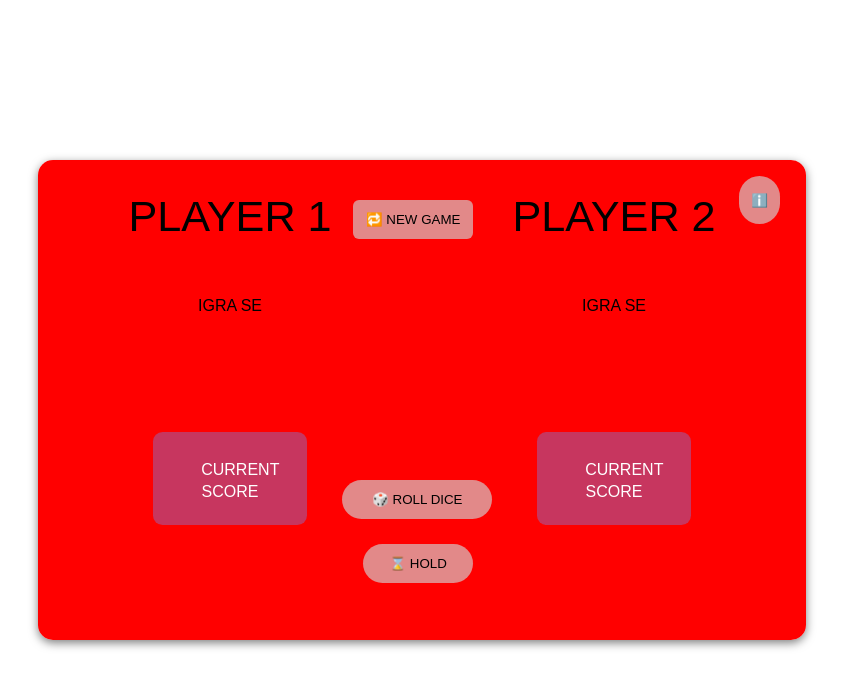
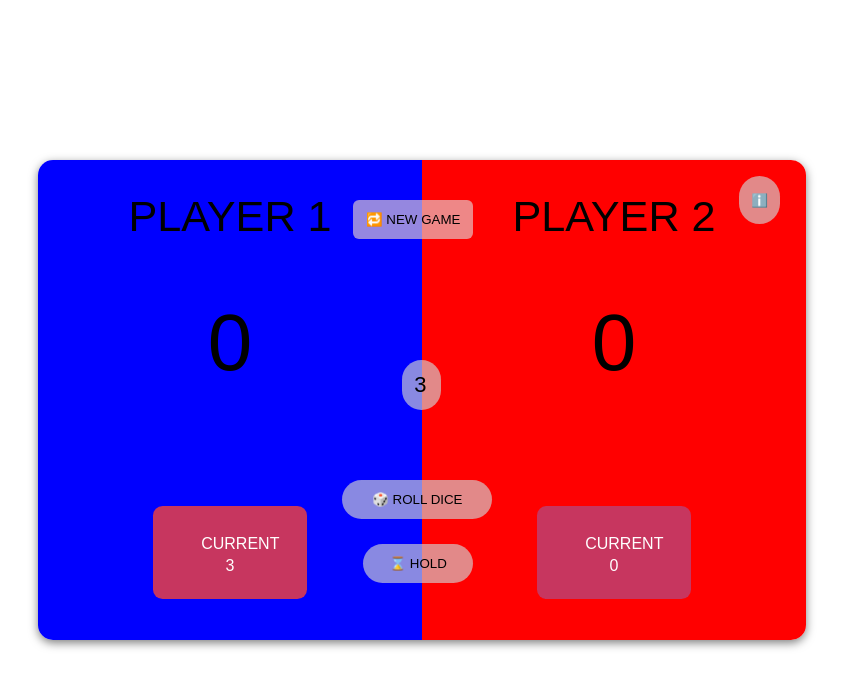
Before and after one commit to spahicadis/pig-game, a plain HTML site: page index.html in a window 1280 px wide. Both pictures are taken after a click on the button "🎲 ROLL DICE". Shown: the whole page, without its empty margins (218-1061 px from the left). Drawn offline with Linux system fonts and the light colour scheme.

Commit message:
Some change after consulting

```diff
--- a/app.js
+++ b/app.js
@@ -1,8 +1,60 @@
-//dom
+//DOM
+const scorePlayer1 = document.querySelector('.score-player-1');
+const scoreEndPlayer1 = document.querySelector('.score-end-player-1');
+const scorePlayer2 = document.querySelector('.score-player-2');
+const scoreEndPlayer2 = document.querySelector('.score-end-player-2');
+const buttonNewGame = document.querySelector('.new-game');
+const buttonRollDice = document.querySelector('.roll-game');
+const buttonHoldGame = document.querySelector('.hold-game');
+const infoButton = document.querySelector('.info');
+const player1 = document.querySelector('.player-1');
+const player2 = document.querySelector('.player-2');
+const roleStat = document.querySelector('.rollResult');
 
-const score = document.querySelectorAll('.player-score');
-const newGame = document.querySelector('.new-game');
+//
 
-score.forEach((e) => {
-    e.innerHTML = 'igra se'
+let randomNum = null
+let currentScorePlayer1 = 0;
+let totalScorePlayer1 = 0;
+let currentScorePlayer2 = 0;
+let totalScorePlayer2 = 0;
+let activePlayer = 'player 1';
+player1.style.backgroundColor = 'blue';
+
+
+
+infoButton.addEventListener('click', function() {
+    alert('roll the dice, whoever gets one point loses');
 })
+
+function randomNumber() {
+    return Math.floor(Math.random() * 6) + 1
+}
+
+buttonHoldGame.addEventListener('click', function() {
+    if(activePlayer == 'player 1') {
+        activePlayer = 'player 2'
+        player1.style.backgroundColor = 'red';
+        player2.style.backgroundColor = 'blue';
+    } else if(activePlayer == 'player 2') {
+        activePlayer = 'player 1'
+        player1.style.backgroundColor = 'blue';
+        player2.style.backgroundColor = 'red';
+    }
+    console.log(activePlayer);
+})
+
+
+
+buttonRollDice.addEventListener('click', function() {
+    randomNum = randomNumber()
+    roleStat.innerHTML = randomNum;
+
+    if(activePlayer == 'player 1') {
+        currentScorePlayer1+= randomNum
+        scoreEndPlayer1.innerHTML = currentScorePlayer1
+
+    }
+
+console.log(currentScorePlayer1);
+})
--- a/index.html
+++ b/index.html
@@ -12,24 +12,25 @@
         <section class="modal-box">
             <div class="playground-box">
                 <div class="player player-1">
-                    <h4 class="player-heading player-1">Player 1</h4>
-                    <p class="player-score player-1">Score</p>
+                    <h4 class="player-heading">Player 1</h4>
+                    <p class="player-score score-player-1">0</p>
                     <div class="score-box score-box-player-1">
                         <p class="player-current-score player-current-score-player-1">Current</p>
-                        <p class="score-end score-end-player-1">Score</p>
+                        <p class="score-end score-end-player-1">0</p>
                     </div>
                 </div>
 
                    <button class="new-game">🔁 New game</button>
-                   <button class="new-game1">🎲 Roll dice</button>
-                   <button class="new-game2">⌛ Hold</button>
+                   <p class="rollResult">0</p>
+                   <button class="roll-game">🎲 Roll dice</button>
+                   <button class="hold-game">⌛ Hold</button>
 
                 <div class="player player-2">
-                    <h4 class="player-heading player-1">Player 2</h4>
-                    <p class="player-score player-1">Score</p>
-                    <div class="score-box score-box-player-1">
-                        <p class="player-current-score player-current-score-player-1">Current</p>
-                        <p class="score-end score-end-player-1">Score</p>
+                    <h4 class="player-heading">Player 2</h4>
+                    <p class="player-score score-player-2">0</p>
+                    <div class="score-box score-box-player-2">
+                        <p class="player-current-score player-current-score-player-2">Current</p>
+                        <p class="score-end score-end-player-2">0</p>
                     </div>
                 </div>
             </div>
--- a/styles.css
+++ b/styles.css
@@ -56,6 +56,10 @@
 
 }
 
+.player-score {
+    font-size: 80px;
+}
+
 .player-current-score {
     line-height: 1.7rem;
 }
@@ -70,10 +74,23 @@
     padding: 12px;
     border-radius: 6px;
     border: none;
-    background-color: rgba(211, 211, 211, 0.651)
+    background-color: rgba(229, 207, 207, 0.651);
+    cursor: pointer;
 }
 
-.new-game1 {
+.rollResult {
+    position: absolute;
+    top: 45%;
+    right: 48.5%;
+    width: 15px;
+    padding: 12px;
+    border-radius: 20px;
+    border: none;
+    background-color: rgba(211, 211, 211, 0.651);
+    font-size: 22px;
+}
+
+.roll-game {
     position: absolute;
     top: 60%;
     right: 44.5%;
@@ -81,10 +98,11 @@
     padding: 12px;
     border-radius: 20px;
     border: none;
-    background-color: rgba(211, 211, 211, 0.651)
+    background-color: rgba(211, 211, 211, 0.651);
+    cursor: pointer;
 }
 
-.new-game2 {
+.hold-game {
     position: absolute;
     top: 68%;
     right: 46%;
@@ -92,7 +110,8 @@
     padding: 12px;
     border-radius: 20px;
     border: none;
-    background-color: rgba(211, 211, 211, 0.651)
+    background-color: rgba(211, 211, 211, 0.651);
+    cursor: pointer;
 }
 
 .info {
@@ -103,5 +122,6 @@
     height: 3rem;
     border: none;
     border-radius: 2rem;
-    background-color: rgba(211, 211, 211, 0.651)
+    background-color: rgba(211, 211, 211, 0.651);
+    cursor: pointer;
 }
```
